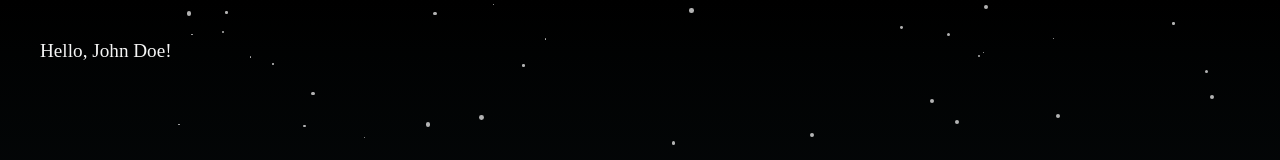
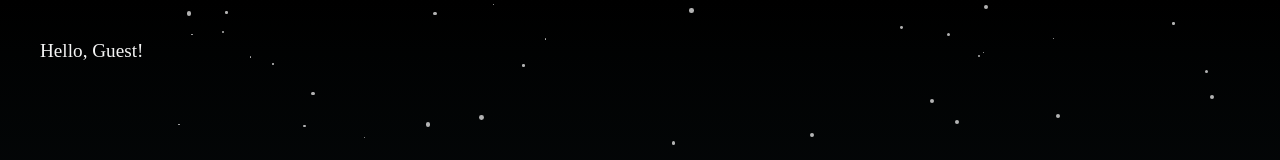
Before and after one commit to kimannle/AppleHacks2024, a React (Create React App) app in the folder frontend/: page /dashboard in a window 1280 px wide. Shown: the top 160 px of the page. Built offline with nearby package versions, Linux system fonts and the light colour scheme.

Commit message:
Passed user context from register -> dashboard and login -> dashboard

```diff
--- /dev/null
+++ b/frontend/src/UserContext.js
@@ -0,0 +1,13 @@
+import React, { createContext, useState } from 'react';
+
+export const UserContext = createContext();
+
+export const UserProvider = ({ children }) => {
+    const [user, setUser] = useState(null);
+
+    return (
+        <UserContext.Provider value={{ user, setUser }}>
+            {children}
+        </UserContext.Provider>
+    );
+};
--- a/frontend/src/index.js
+++ b/frontend/src/index.js
@@ -3,11 +3,14 @@ import ReactDOM from 'react-dom/client';
 import './index.css';
 import App from './App';
 import reportWebVitals from './reportWebVitals';
+import { UserProvider } from './UserContext';
 
 const root = ReactDOM.createRoot(document.getElementById('root'));
 root.render(
   <React.StrictMode>
-    <App />
+    <UserProvider>
+      <App />
+    </UserProvider>
   </React.StrictMode>
 );
 
--- a/frontend/src/pages/Dashboard.js
+++ b/frontend/src/pages/Dashboard.js
@@ -1,23 +1,22 @@
-import React, { useState } from 'react';
+import React, { useContext, useState } from 'react';
+import { Link } from 'react-router-dom';
 import '../styles/Dashboard.css';
-import { Link } from 'react-router-dom';
+import { UserContext } from '../UserContext';
 
 function Dashboard() {
-  const [showFirstSet, setShowFirstSet] = useState(true); // Track which set to show
+    const { user } = useContext(UserContext);
+    const [showFirstSet, setShowFirstSet] = useState(true);
 
     const handleDailyTasksClick = () => {
-    // Fade out the first set, then fade in the second set
         setShowFirstSet(false);
     };
 
     return (
         <div className="dashboard-container">
-      {/* Display username */}
             <div className="user-info">
-        <p>Hello, John Doe!</p>
+                <p>Hello, {user ? user.username : 'Guest'}!</p>
             </div>
 
-      {/* First set of circles */}
             <div className={`circle-container ${showFirstSet ? 'fade-in' : 'fade-out'}`}>
                 <div className="circle">
                     <span>See Progress</span>
@@ -27,7 +26,6 @@ function Dashboard() {
                 </div>
             </div>
 
-      {/* Second set of circles */}
             <div className={`circle-container ${!showFirstSet ? 'fade-in' : 'fade-out'}`}>
                 <Link to="/affirmation" className="circle">
                     <span>Affirmation</span>
--- a/frontend/src/pages/Login.js
+++ b/frontend/src/pages/Login.js
@@ -1,10 +1,11 @@
-import React from 'react';
-import '../styles/RegLog.css';
+import React, { useContext } from 'react';
 import { useNavigate } from 'react-router-dom';
 import '../styles/RegLog.css';
+import { UserContext } from '../UserContext';
 
 function Login() {
     const navigate = useNavigate();
+    const { setUser } = useContext(UserContext);
 
     const handleSubmit = (e) => {
         e.preventDefault();
@@ -23,6 +24,7 @@ function Login() {
                     alert(`Login failed: ${data.error}`);
                 } else {
                     console.log(data);
+                    setUser(data);
                     navigate('/dashboard');
                 }
             }
--- a/frontend/src/pages/Register.js
+++ b/frontend/src/pages/Register.js
@@ -1,10 +1,12 @@
-import React from 'react';
+import React, { useContext } from 'react';
 import { Link } from 'react-router-dom';
 import '../styles/RegLog.css';
 import { useNavigate } from 'react-router-dom';
+import { UserContext } from '../UserContext';
 
 function Register() {
     const navigate = useNavigate();
+    const { setUser } = useContext(UserContext);
 
     const handleSubmit = (e) => {
         e.preventDefault();
@@ -19,6 +21,7 @@ function Register() {
         ).then(
             data => {
                 console.log(data);
+                setUser(data);
                 navigate('/dashboard');
             }
         ).catch(
```
Lines whose indentation alone changed are shown as unchanged.
